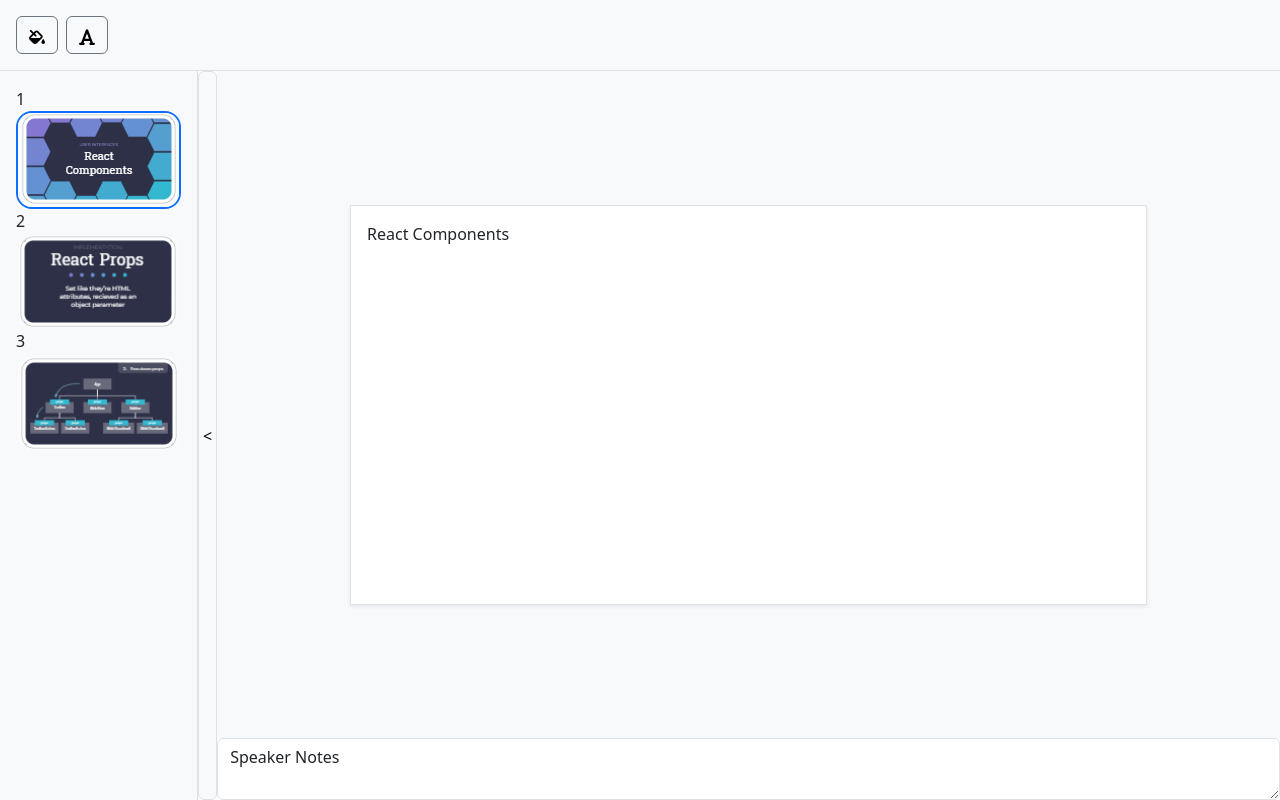
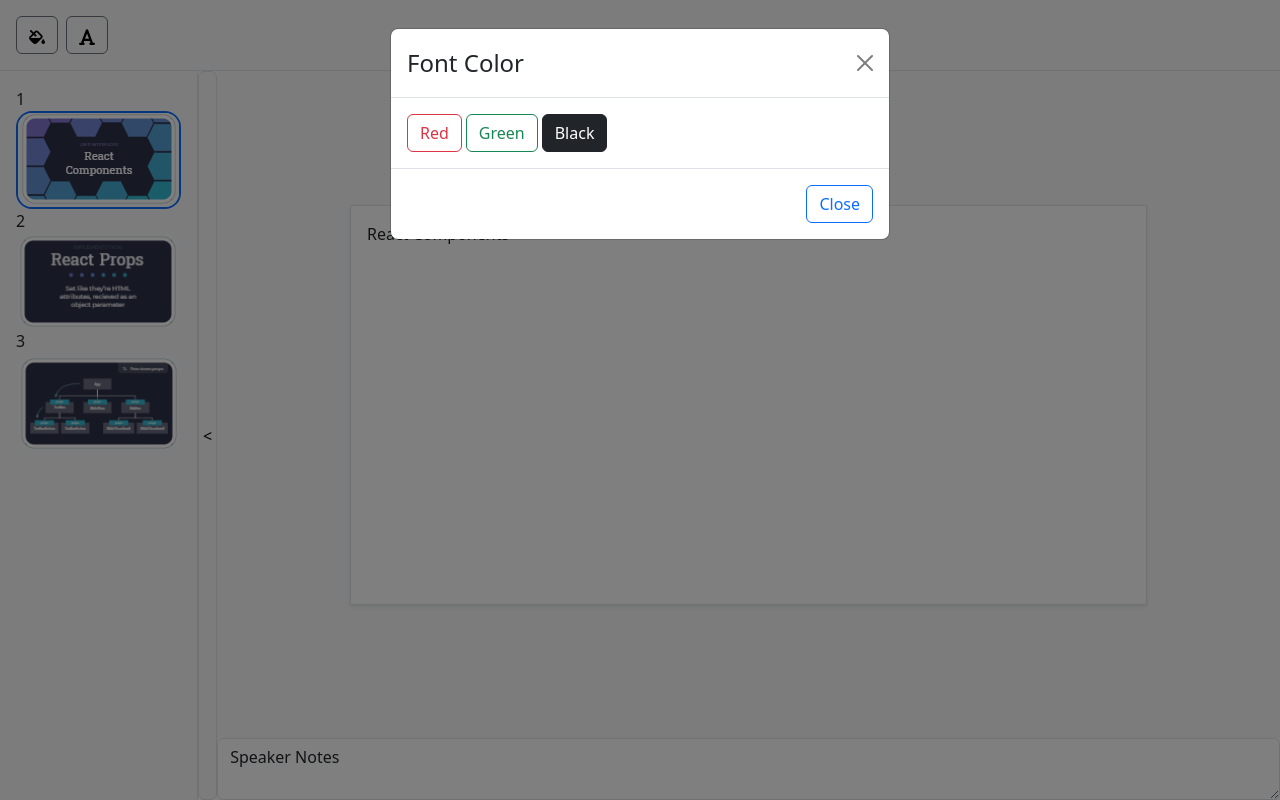
Before and after one commit to natafaye/fesd-slides-clone, a React (Vite) app: page / in a window 1280 px wide. Both pictures are taken after a click on the button 37 px from the left and 35 px from the top of the page. Built offline with nearby package versions, Linux system fonts and the light colour scheme.

Commit message:
react-bootstrap

```diff
--- a/package.json
+++ b/package.json
@@ -12,6 +12,7 @@
   "dependencies": {
     "bootstrap": "^5.3.3",
     "react": "^18.2.0",
+    "react-bootstrap": "^2.10.2",
     "react-dom": "^18.2.0"
   },
   "devDependencies": {
--- a/src/Toolbar.tsx
+++ b/src/Toolbar.tsx
@@ -1,12 +1,47 @@
+import { Button, Modal, Stack } from "react-bootstrap";
 import ToolbarButton from "./ToolbarButton";
 import colorIcon from "./assets/fill-drip-solid.svg"
 import fontIcon from "./assets/font-solid.svg"
+import { useState } from "react";
 
 export default function Toolbar() {
+    const [isColorModalOpen, setIsColorModalOpen] = useState(false)
+    const [fontColor, setFontColor] = useState("black")
+
+    const handleClose = () => setIsColorModalOpen(false)
+
     return (
-        <div className="bg-light p-3 border-bottom">
-            <ToolbarButton icon={colorIcon} onClick={() => alert("Set font color!")}/>
-            <ToolbarButton icon={fontIcon} onClick={() => alert("Set font family!")}/>
-        </div>
+        <>
+            <div className="bg-light p-3 border-bottom">
+                <ToolbarButton icon={colorIcon} onClick={() => setIsColorModalOpen(true)} />
+                <ToolbarButton icon={fontIcon} onClick={() => alert("Set font family!")} />
+            </div>
+            <Modal show={isColorModalOpen} onHide={handleClose}>
+                <Modal.Header closeButton>
+                    <Modal.Title>Font Color</Modal.Title>
+                </Modal.Header>
+                <Modal.Body>
+                    <Stack direction="horizontal" gap={1}>
+                        <Button
+                            variant={fontColor === "red" ? "danger" : "outline-danger"}
+                            onClick={() => setFontColor("red")}
+                        >Red</Button>
+                        <Button
+                            variant={fontColor === "green" ? "success" : "outline-success"}
+                            onClick={() => setFontColor("green")}
+                        >Green</Button>
+                        <Button
+                            variant={fontColor === "black" ? "dark" : "outline-dark"}
+                            onClick={() => setFontColor("black")}
+                        >Black</Button>
+                    </Stack>
+                </Modal.Body>
+                <Modal.Footer>
+                    <Button variant="outline-primary" onClick={handleClose}>
+                        Close
+                    </Button>
+                </Modal.Footer>
+            </Modal>
+        </>
     )
 }
```
Also changed, not shown: 1 other file (tests, documents, lock files or other folders).
